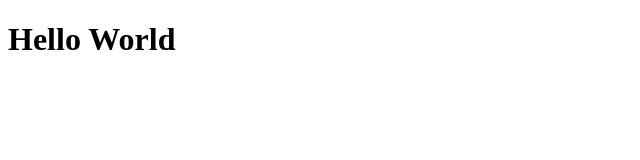
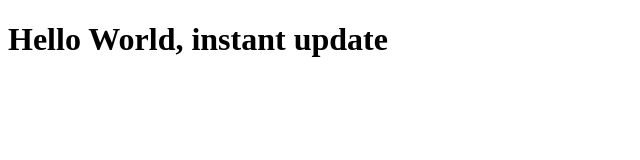
Before and after one commit to purpleHaynez/coursera-test, a plain HTML site: page index.html in a window 1280 px wide. Shown: the whole page, without its empty margins (0-640 px from the left). Drawn offline with Linux system fonts and the light colour scheme.

Commit message:
Trying again

```diff
--- a/index.html
+++ b/index.html
@@ -4,6 +4,6 @@
 	<title>Hello World</title>
 </head>
 <body>
-<h1>Hello World</h1>
+<h1>Hello World, instant update</h1>
 </body>
 </html>
```
